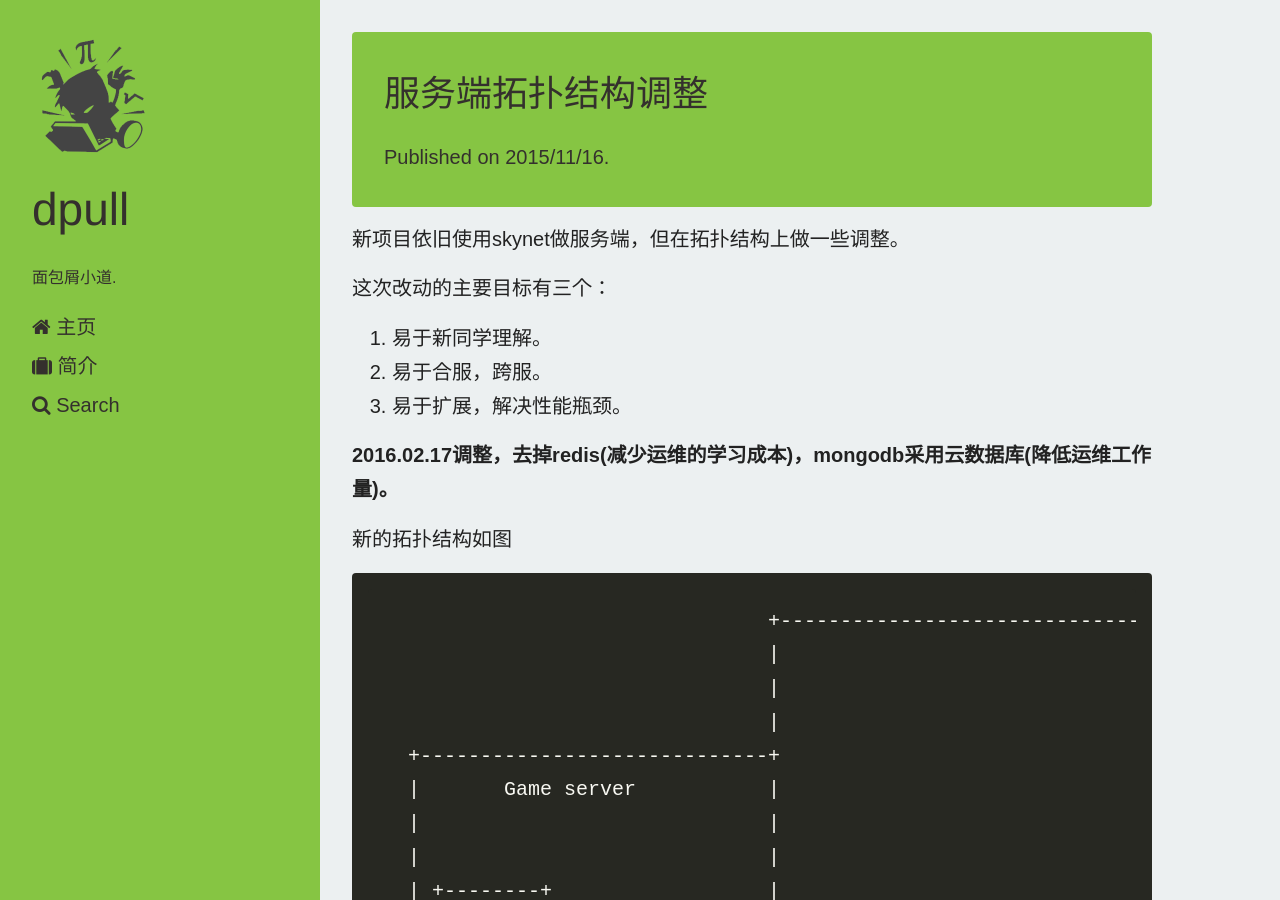
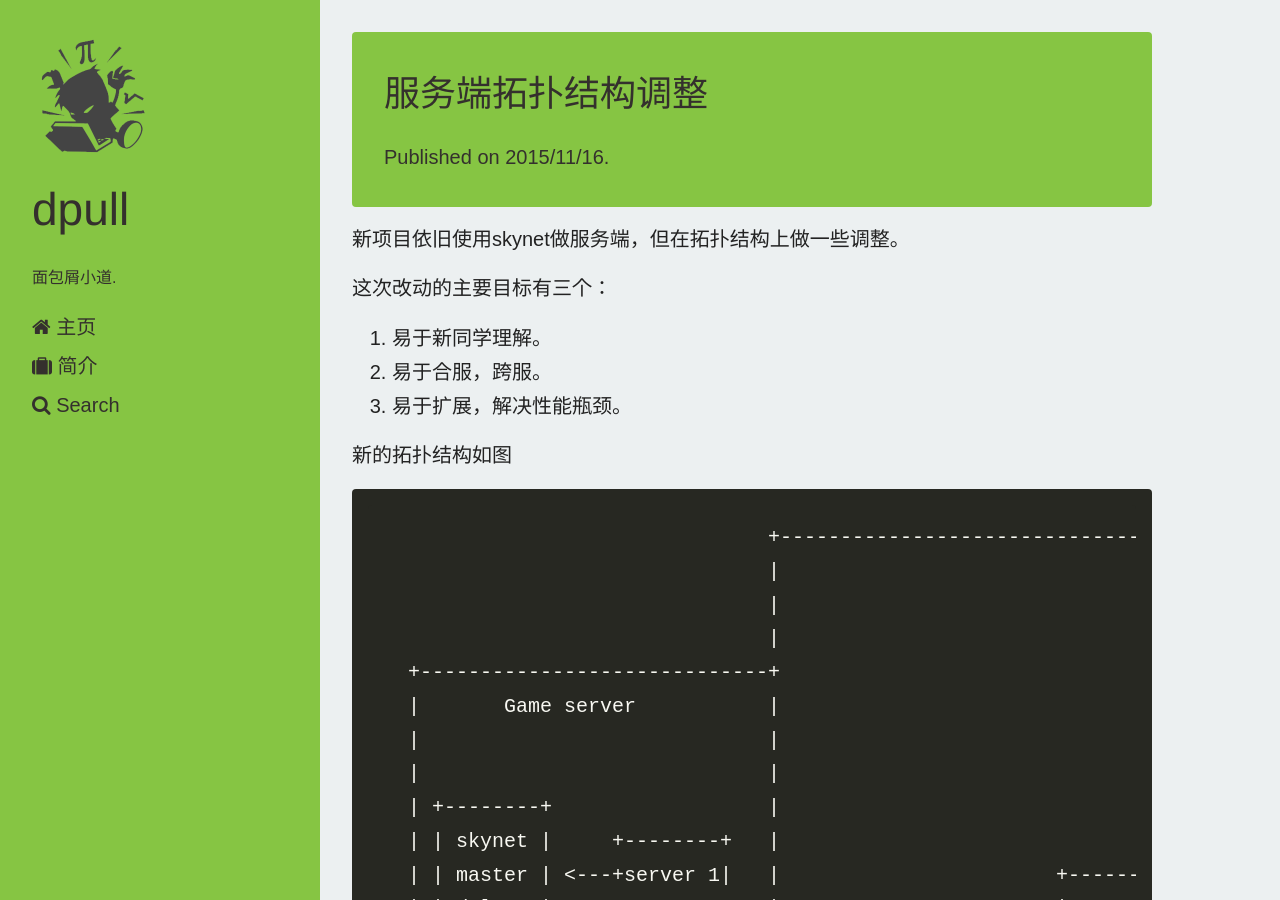
Before and after one commit to dpull/dpull.github.io, a Jekyll site: the page built from _posts/program/2015-11-16-server_topology.md, in a window 1280 px wide and 900 px high. Built offline with Jekyll 4.4.1, drawn with Linux system fonts in a browser that asks for light colours; nearby versions of some CDN libraries; Markdown is read by kramdown in place of the engine named in the settings; comment, search, counter and statistics services are not loaded; some of the changed text lies outside the part shown.

Commit message:
整理文档

```diff
--- a/_posts/program/2015-11-16-server_topology.md
+++ b/_posts/program/2015-11-16-server_topology.md
@@ -11,8 +11,6 @@ tags: []
 1. 易于新同学理解。
 1. 易于合服，跨服。
 1. 易于扩展，解决性能瓶颈。
-
-**2016.02.17调整，去掉redis(减少运维的学习成本)，mongodb采用云数据库(降低运维工作量)。**
 
 
 新的拓扑结构如图
```
Also changed, not shown: other parts of _posts/program/2015-11-16-server_topology.md (+2 -1 lines).
